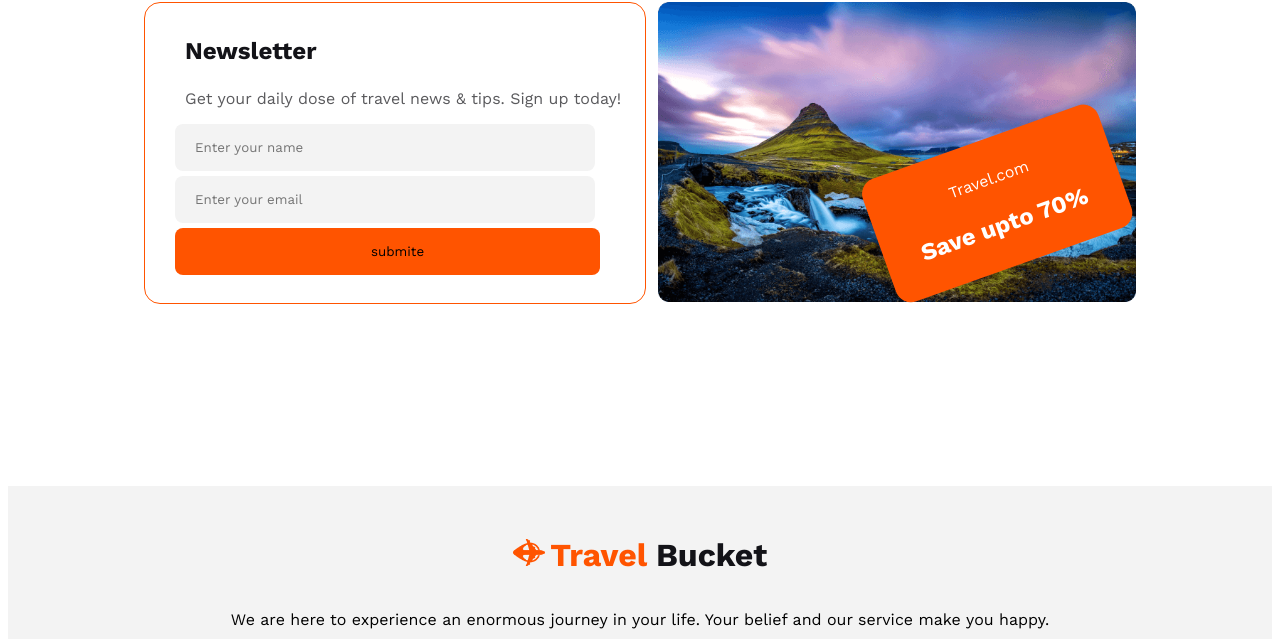
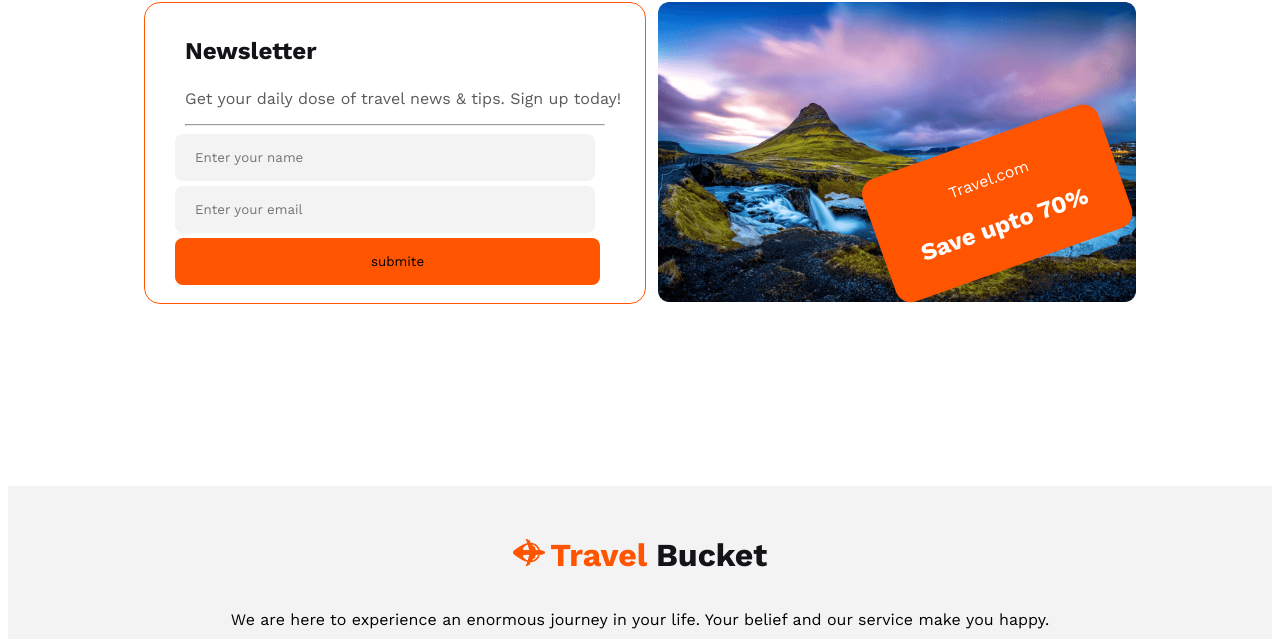
Before and after one commit to chaity345/second-assignment, a plain HTML site: page index.html in a window 1280 px wide. Shown: the part 3542-4181 px from the top of the page. Drawn offline with nearby package versions, Linux system fonts and the light colour scheme.

Commit message:
updated main 4 part

```diff
--- a/index.html
+++ b/index.html
@@ -27,7 +27,8 @@
                 <input type="text" placeholder="where go" name="" id="" class="input-text">
 
 
-                <input type="text" placeholder="when" class="input-text">
+                <input type="text" placeholder="when" class="input-text" >
+
 
 
 
@@ -144,6 +145,7 @@
                 <p class="main4-des">
                     Get your daily dose of travel news & tips. Sign up today!
                 </p>
+                <hr>
 
                 <input type="text" placeholder="Enter your name">
                 <input type="email" name="" id="" placeholder="Enter your email">
--- a/styles/assignment2.css
+++ b/styles/assignment2.css
@@ -427,6 +427,7 @@ header {
 
 }
 
+
 /* main part 4 related style */
 .main4-content1 {
     background: #FFF;
@@ -494,6 +495,18 @@ header {
     padding-left: 40px;
 
 }
+hr{
+    margin-left: 40px;
+    margin-right: 40px;
+    background: rgba(19, 19, 24, 0.10);
+}
+ /* .select{
+    position: relative;
+
+    left: 160px;
+    top: -40px;
+    border: 0;
+ } */
 
 
 /* tag related style */
```
